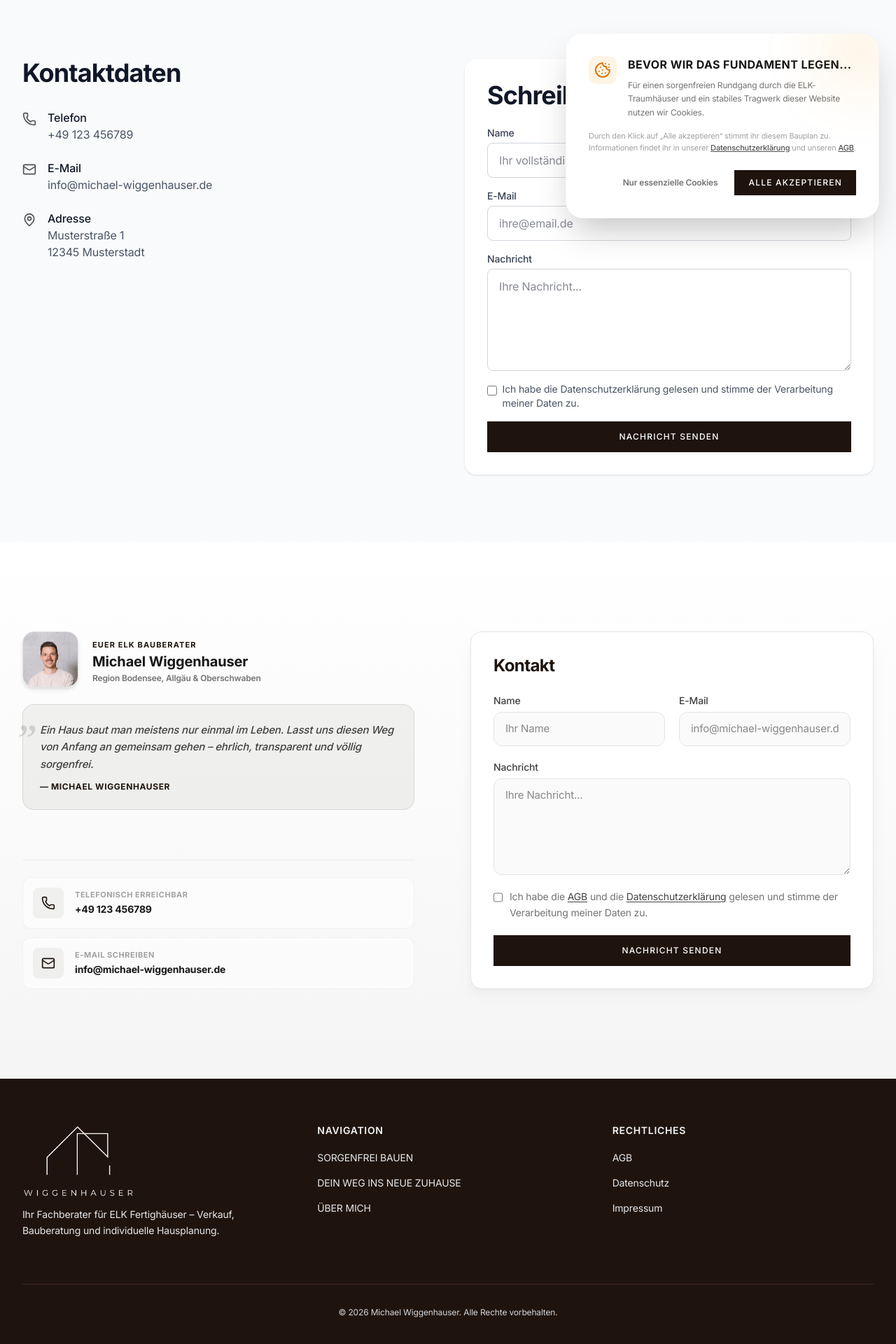
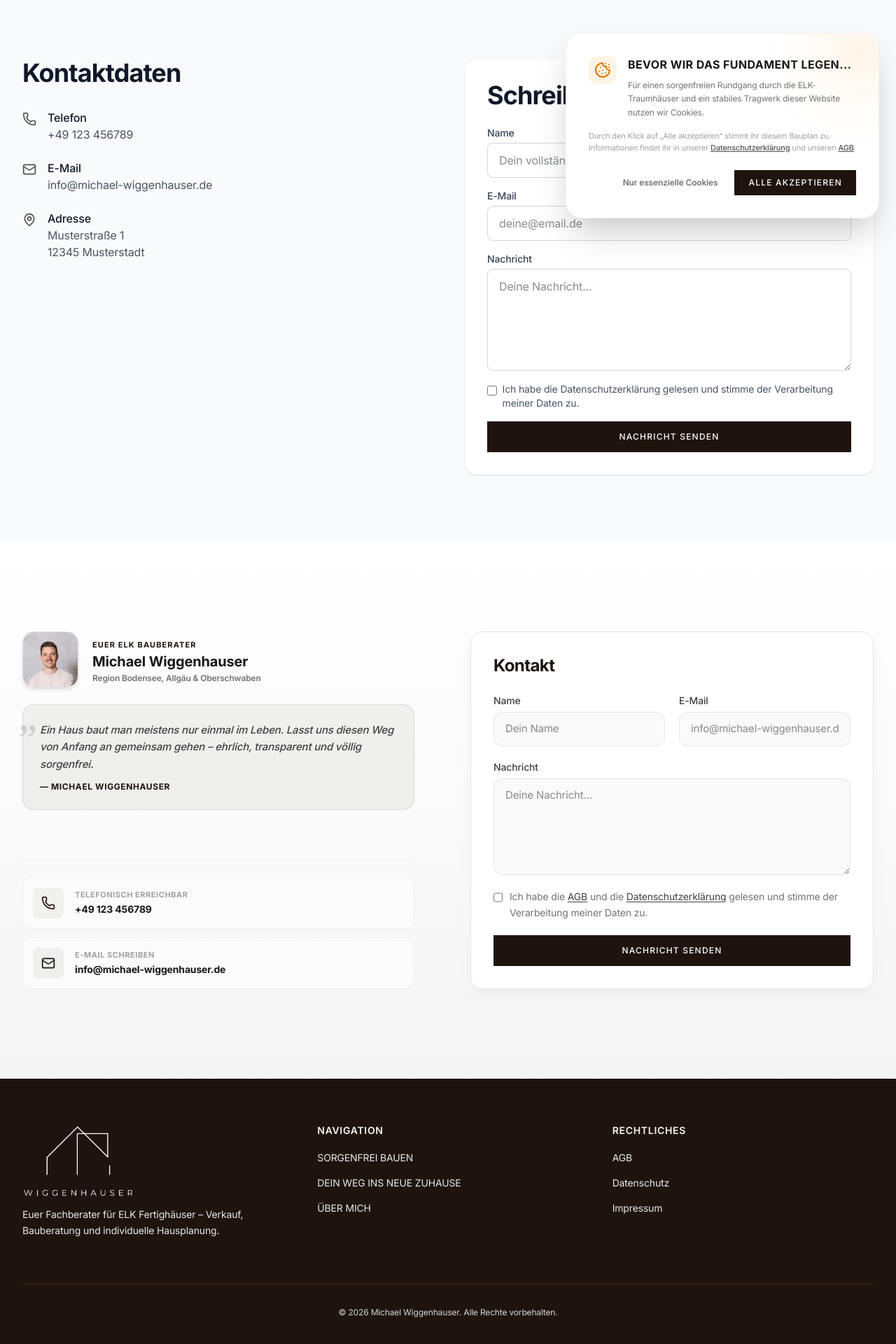
Before and after one commit to dieKrake/michael-wiggenhauser-website, a Next.js app: page /kontakt in a window 1280 px wide. Shown: the part 464-2384 px from the top of the page at 70% size. Built offline with nearby package versions, Linux system fonts and the light colour scheme.

Commit message:
change formal 'Sie/Ihr/Ihre' to informal 'du/dein/euer' across contact page, homepage, about page, contact form component, site config, and selling process descriptions for more approachable tone

```diff
--- a/src/app/kontakt/page.tsx
+++ b/src/app/kontakt/page.tsx
@@ -10,7 +10,7 @@ import { siteConfig } from "@/lib/constants";
 export const metadata: Metadata = {
   title: "Kontakt",
   description:
-    "Kontaktieren Sie Michael Wiggenhauser für ein unverbindliches Beratungsgespräch.",
+    "Kontaktiert Michael Wiggenhauser für ein unverbindliches Beratungsgespräch.",
 };
 
 export default function KontaktPage() {
@@ -23,7 +23,7 @@ export default function KontaktPage() {
             Kontakt
           </Heading>
           <p className="text-primary-200 mx-auto mt-6 max-w-2xl text-lg">
-            Sie haben Fragen? Ich freue mich auf Ihre Anfrage.
+            Ihr habt Fragen? Ich freue mich auf eure Anfrage.
           </p>
         </Container>
       </Section>
@@ -65,7 +65,7 @@ export default function KontaktPage() {
 
             {/* Formular */}
             <Card hover={false}>
-              <Heading as="h2">Schreiben Sie mir</Heading>
+              <Heading as="h2">Schreibt mir</Heading>
               <form className="mt-6 space-y-4">
                 <div>
                   <label
@@ -79,7 +79,7 @@ export default function KontaktPage() {
                     id="name"
                     name="name"
                     className="focus:border-primary-500 focus:ring-primary-500 mt-1 block w-full rounded-lg border border-gray-300 px-4 py-3 text-gray-900"
-                    placeholder="Ihr vollständiger Name"
+                    placeholder="Dein vollständiger Name"
                   />
                 </div>
                 <div>
@@ -94,7 +94,7 @@ export default function KontaktPage() {
                     id="email"
                     name="email"
                     className="focus:border-primary-500 focus:ring-primary-500 mt-1 block w-full rounded-lg border border-gray-300 px-4 py-3 text-gray-900"
-                    placeholder="ihre@email.de"
+                    placeholder="deine@email.de"
                   />
                 </div>
                 <div>
@@ -109,7 +109,7 @@ export default function KontaktPage() {
                     name="message"
                     rows={5}
                     className="focus:border-primary-500 focus:ring-primary-500 mt-1 block w-full rounded-lg border border-gray-300 px-4 py-3 text-gray-900"
-                    placeholder="Ihre Nachricht..."
+                    placeholder="Deine Nachricht..."
                   />
                 </div>
                 <div className="flex items-start gap-2">
--- a/src/app/page.tsx
+++ b/src/app/page.tsx
@@ -13,7 +13,7 @@ import { TestimonialCarousel } from "@/components/ui/testimonial-carousel";
 export const metadata: Metadata = {
   title: "Startseite",
   description:
-    "Ihr Fachberater für ELK Fertighäuser – Bauberatung, Finanzierung und individuelle Hausplanung.",
+    "Euer Fachberater für ELK Fertighäuser – Bauberatung, Finanzierung und individuelle Hausplanung.",
 };
 
 export default function Startseite() {
@@ -245,7 +245,7 @@ export default function Startseite() {
                 "Individuelle Grundrissplanung und Konfiguration",
                 "Finanzierungsberatung inkl. Fördermittelprüfung",
                 "Begleitung vom Erstgespräch bis zur Schlüsselübergabe",
-                "Verkauf Ihrer bestehenden Immobilie",
+                "Verkauf Eurer bestehenden Immobilie",
               ].map((item) => (
                 <li
                   key={item}
--- a/src/app/ueber-mich/page.tsx
+++ b/src/app/ueber-mich/page.tsx
@@ -11,7 +11,7 @@ import { aboutMeData, aboutMeStats } from "@/lib/pages-text-data";
 export const metadata: Metadata = {
   title: "Über mich",
   description:
-    "Michael Wiggenhauser – Ihr erfahrener Fachberater für ELK Fertighäuser.",
+    "Michael Wiggenhauser – Euer erfahrener Fachberater für ELK Fertighäuser.",
 };
 
 export default function UeberMichPage() {
--- a/src/components/sections/kontakt-formular.tsx
+++ b/src/components/sections/kontakt-formular.tsx
@@ -109,7 +109,7 @@ const KontaktFormular = () => {
                   id="contact-name"
                   name="name"
                   className="mt-1.5 block w-full rounded-xl border border-neutral-200 bg-neutral-50 px-4 py-3 text-[15px] transition-colors focus:border-black focus:bg-white focus:outline-none"
-                  placeholder="Ihr Name"
+                  placeholder="Dein Name"
                 />
               </div>
               <div>
@@ -140,7 +140,7 @@ const KontaktFormular = () => {
                 name="message"
                 rows={5}
                 className="mt-1.5 block w-full rounded-xl border border-neutral-200 bg-neutral-50 px-4 py-3 text-[15px] transition-colors focus:border-black focus:bg-white focus:outline-none"
-                placeholder="Ihre Nachricht..."
+                placeholder="Deine Nachricht..."
               />
             </div>
             <div className="flex items-start gap-2.5">
--- a/src/lib/constants.ts
+++ b/src/lib/constants.ts
@@ -1,7 +1,7 @@
 export const siteConfig = {
   name: "Michael Wiggenhauser",
   description:
-    "Ihr Fachberater für ELK Fertighäuser – Verkauf, Bauberatung und individuelle Hausplanung.",
+    "Euer Fachberater für ELK Fertighäuser – Verkauf, Bauberatung und individuelle Hausplanung.",
   url: "https://www.michael-wiggenhauser.de",
   phone: "+49 123 456789",
   email: "info@michael-wiggenhauser.de",
--- a/src/lib/pages-text-data.ts
+++ b/src/lib/pages-text-data.ts
@@ -186,19 +186,19 @@ export const sellingBulletPoints = [
     nummer: "01",
     title: "Kostenlose Erstberatung",
     description:
-      "Wir lernen uns kennen und besprechen Ihre Situation. Was ist Ihnen beim Verkauf wichtig? Welche Ziele verfolgen Sie? Dieses Gespräch ist selbstverständlich kostenfrei und unverbindlich.",
+      "Wir lernen uns kennen und besprechen eure Situation. Was ist euch beim Verkauf wichtig? Welche Ziele verfolgt ihr? Dieses Gespräch ist selbstverständlich kostenfrei und unverbindlich.",
   },
   {
     nummer: "02",
-    title: "Bewertung Ihrer Immobilie",
+    title: "Bewertung eurer Immobilie",
     description:
-      "Eine realistische und marktgerechte Bewertung bildet die Grundlage für einen erfolgreichen Verkauf. Wir berücksichtigen aktuelle Marktpreise, regionale Gegebenheiten und die Besonderheiten Ihres Objekts.",
+      "Eine realistische und marktgerechte Bewertung bildet die Grundlage für einen erfolgreichen Verkauf. Wir berücksichtigen aktuelle Marktpreise, regionale Gegebenheiten und die Besonderheiten eures Objekts.",
   },
   {
     nummer: "03",
     title: "Professionelle Vermarktung",
     description:
-      "Hochwertige Fotos, ein ansprechendes Exposé und die passende Vermarktungsstrategie – wir sorgen dafür, dass Ihre Immobilie die richtigen Interessenten erreicht.",
+      "Hochwertige Fotos, ein ansprechendes Exposé und die passende Vermarktungsstrategie – wir sorgen dafür, dass eure Immobilie die richtigen Interessenten erreicht.",
   },
   {
     nummer: "04",
@@ -210,13 +210,13 @@ export const sellingBulletPoints = [
     nummer: "05",
     title: "Verhandlung & Abschluss",
     description:
-      "Von der Preisverhandlung über den Kaufvertrag bis zum Notartermin – wir begleiten Sie durch den gesamten Prozess und sorgen für einen reibungslosen Ablauf.",
+      "Von der Preisverhandlung über den Kaufvertrag bis zum Notartermin – wir begleiten euch durch den gesamten Prozess und sorgen für einen reibungslosen Ablauf.",
   },
   {
     nummer: "06",
     title: "After-Sales-Service",
     description:
-      "Auch nach dem erfolgreichen Verkauf stehen wir Ihnen als Ansprechpartner zur Verfügung und unterstützen Sie bei allen weiteren Anliegen.",
+      "Auch nach dem erfolgreichen Verkauf stehen wir Ihnen als Ansprechpartner zur Verfügung und unterstützen euch bei allen weiteren Anliegen.",
   },
 ];
 
```
